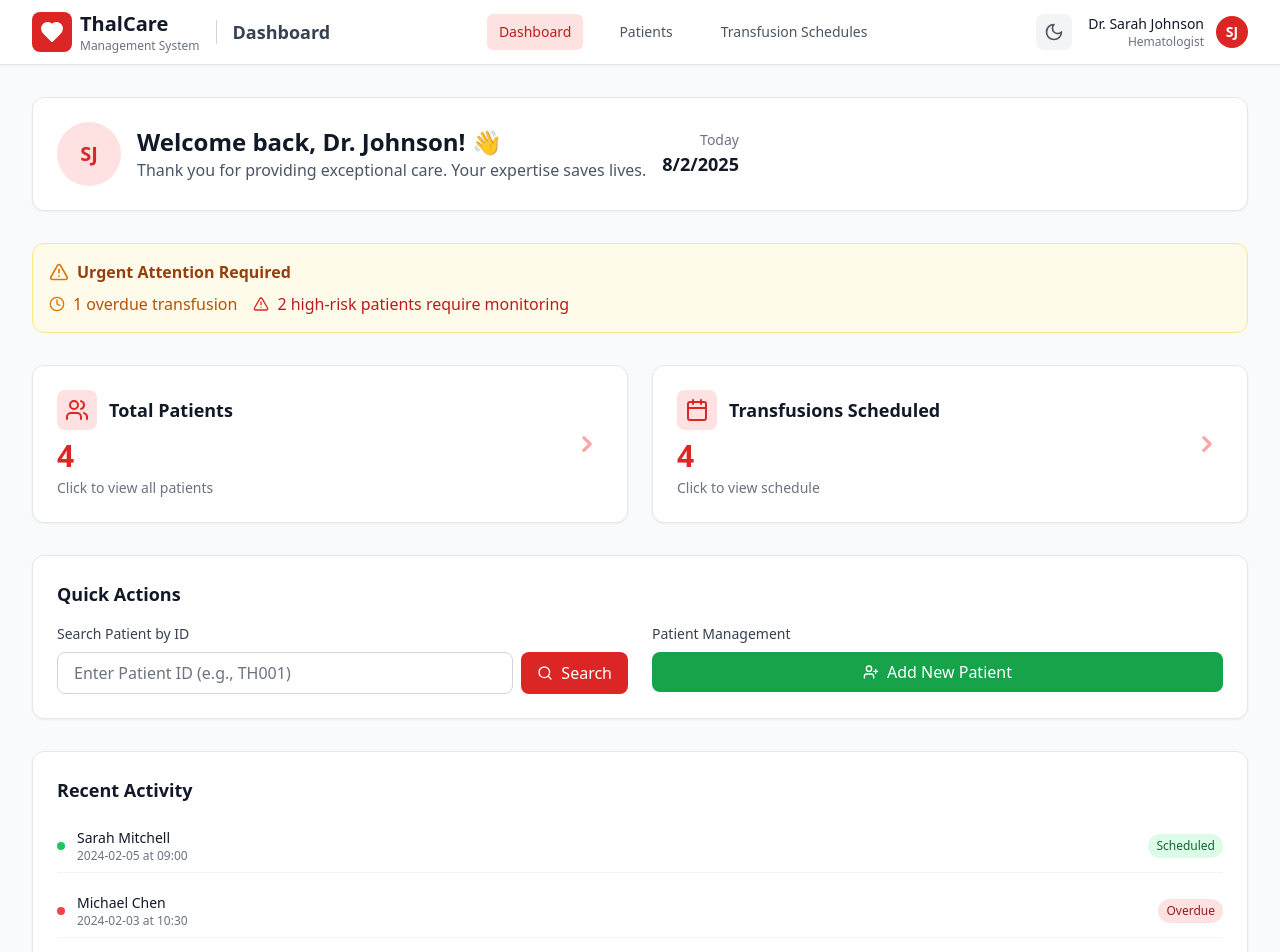
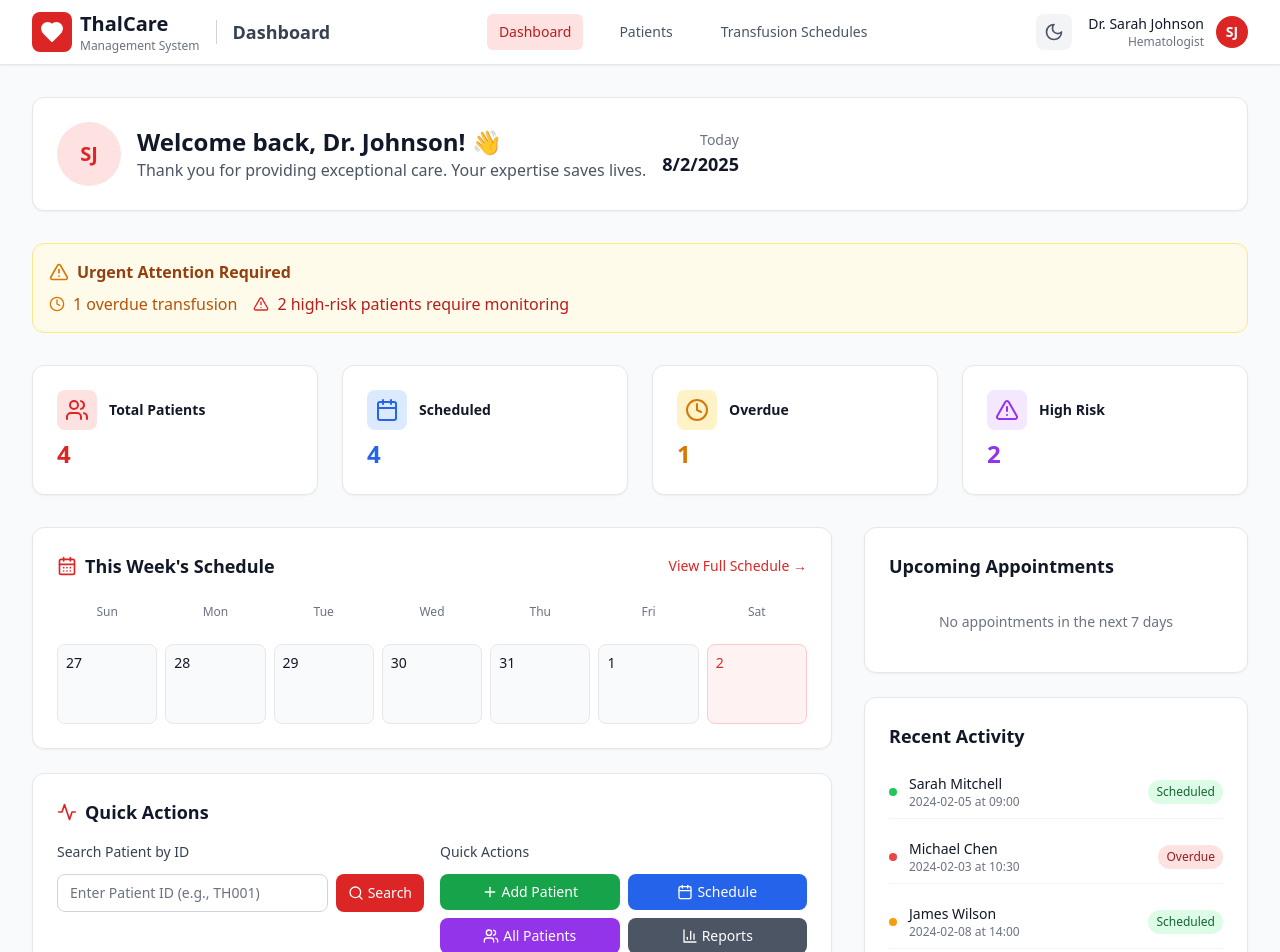
Before and after one commit to arunk0405/Doctors, a React (Vite) app: page / in a window 1280 px wide. Shown: the top 952 px of the page. Built offline with nearby package versions, Linux system fonts and the light colour scheme.

Commit message:
Update Dashboard.tsx
Dashboard Changes

```diff
--- a/src/pages/Dashboard.tsx
+++ b/src/pages/Dashboard.tsx
@@ -1,6 +1,6 @@
 import React, { useState } from 'react';
 import { Link, useNavigate } from 'react-router-dom';
-import { Users, Calendar, Search, UserPlus, AlertTriangle, Clock } from 'lucide-react';
+import { Users, Calendar, Search, UserPlus, AlertTriangle, Clock, CalendarDays, Activity, Plus, BarChart3 } from 'lucide-react';
 import { mockPatients, mockScheduledTransfusions } from '../data/mockData';
 
 const Dashboard: React.FC = () => {
@@ -22,6 +22,43 @@ const Dashboard: React.FC = () => {
     if (e.key === 'Enter') {
       handleSearch();
     }
+  };
+
+  // Get upcoming appointments for the next 7 days
+  const getUpcomingAppointments = () => {
+    const today = new Date();
+    const nextWeek = new Date(today.getTime() + 7 * 24 * 60 * 60 * 1000);
+
+    return mockScheduledTransfusions
+      .filter(t => {
+        const appointmentDate = new Date(t.scheduledDate);
+        return appointmentDate >= today && appointmentDate <= nextWeek;
+      })
+      .sort((a, b) => new Date(a.scheduledDate).getTime() - new Date(b.scheduledDate).getTime());
+  };
+
+  const upcomingAppointments = getUpcomingAppointments();
+
+  // Generate calendar days for current week
+  const getCalendarDays = () => {
+    const today = new Date();
+    const startOfWeek = new Date(today);
+    startOfWeek.setDate(today.getDate() - today.getDay());
+
+    const days = [];
+    for (let i = 0; i < 7; i++) {
+      const day = new Date(startOfWeek);
+      day.setDate(startOfWeek.getDate() + i);
+      days.push(day);
+    }
+    return days;
+  };
+
+  const calendarDays = getCalendarDays();
+
+  const getAppointmentsForDay = (date: Date) => {
+    const dateStr = date.toISOString().split('T')[0];
+    return mockScheduledTransfusions.filter(t => t.scheduledDate === dateStr);
   };
 
   return (
@@ -80,7 +117,7 @@ const Dashboard: React.FC = () => {
       )}
 
       {/* Summary Cards */}
-      <div className="grid grid-cols-1 md:grid-cols-2 gap-6">
+      <div className="grid grid-cols-1 md:grid-cols-2 lg:grid-cols-4 gap-6">
         <Link
           to="/patients"
           className="group bg-white dark:bg-gray-800 p-6 rounded-xl shadow-sm border border-gray-200 dark:border-gray-700 hover:shadow-md hover:border-red-300 dark:hover:border-red-600 transition-all"
@@ -91,21 +128,13 @@ const Dashboard: React.FC = () => {
                 <div className="p-2 bg-red-100 dark:bg-red-900/20 rounded-lg group-hover:bg-red-200 dark:group-hover:bg-red-800/30 transition-colors">
                   <Users className="h-6 w-6 text-red-600 dark:text-red-400" />
                 </div>
-                <h3 className="text-lg font-semibold text-gray-900 dark:text-white">
+                <h3 className="text-sm font-semibold text-gray-900 dark:text-white">
                   Total Patients
                 </h3>
               </div>
-              <p className="text-3xl font-bold text-red-600 dark:text-red-400">
+              <p className="text-2xl font-bold text-red-600 dark:text-red-400">
                 {totalPatients}
               </p>
-              <p className="text-sm text-gray-500 dark:text-gray-400 mt-1">
-                Click to view all patients
-              </p>
-            </div>
-            <div className="text-red-300 dark:text-red-600 group-hover:text-red-500 dark:group-hover:text-red-400 transition-colors">
-              <svg className="w-8 h-8" fill="currentColor" viewBox="0 0 20 20">
-                <path fillRule="evenodd" d="M7.293 14.707a1 1 0 010-1.414L10.586 10 7.293 6.707a1 1 0 011.414-1.414l4 4a1 1 0 010 1.414l-4 4a1 1 0 01-1.414 0z" clipRule="evenodd" />
-              </svg>
             </div>
           </div>
         </Link>
@@ -117,39 +146,124 @@ const Dashboard: React.FC = () => {
           <div className="flex items-center justify-between">
             <div>
               <div className="flex items-center space-x-3 mb-2">
-                <div className="p-2 bg-red-100 dark:bg-red-900/20 rounded-lg group-hover:bg-red-200 dark:group-hover:bg-red-800/30 transition-colors">
-                  <Calendar className="h-6 w-6 text-red-600 dark:text-red-400" />
+                <div className="p-2 bg-blue-100 dark:bg-blue-900/20 rounded-lg group-hover:bg-blue-200 dark:group-hover:bg-blue-800/30 transition-colors">
+                  <Calendar className="h-6 w-6 text-blue-600 dark:text-blue-400" />
                 </div>
-                <h3 className="text-lg font-semibold text-gray-900 dark:text-white">
-                  Transfusions Scheduled
+                <h3 className="text-sm font-semibold text-gray-900 dark:text-white">
+                  Scheduled
                 </h3>
               </div>
-              <p className="text-3xl font-bold text-red-600 dark:text-red-400">
+              <p className="text-2xl font-bold text-blue-600 dark:text-blue-400">
                 {scheduledTransfusions}
               </p>
-              <p className="text-sm text-gray-500 dark:text-gray-400 mt-1">
-                Click to view schedule
-              </p>
-            </div>
-            <div className="text-red-300 dark:text-red-600 group-hover:text-red-500 dark:group-hover:text-red-400 transition-colors">
-              <svg className="w-8 h-8" fill="currentColor" viewBox="0 0 20 20">
-                <path fillRule="evenodd" d="M7.293 14.707a1 1 0 010-1.414L10.586 10 7.293 6.707a1 1 0 011.414-1.414l4 4a1 1 0 010 1.414l-4 4a1 1 0 01-1.414 0z" clipRule="evenodd" />
-              </svg>
             </div>
           </div>
         </Link>
+
+        <div className="bg-white dark:bg-gray-800 p-6 rounded-xl shadow-sm border border-gray-200 dark:border-gray-700">
+          <div className="flex items-center space-x-3 mb-2">
+            <div className="p-2 bg-amber-100 dark:bg-amber-900/20 rounded-lg">
+              <Clock className="h-6 w-6 text-amber-600 dark:text-amber-400" />
+            </div>
+            <h3 className="text-sm font-semibold text-gray-900 dark:text-white">
+              Overdue
+            </h3>
+          </div>
+          <p className="text-2xl font-bold text-amber-600 dark:text-amber-400">
+            {overdueTransfusions}
+          </p>
         </div>
 
-      {/* Search and Actions */}
+        <div className="bg-white dark:bg-gray-800 p-6 rounded-xl shadow-sm border border-gray-200 dark:border-gray-700">
+          <div className="flex items-center space-x-3 mb-2">
+            <div className="p-2 bg-purple-100 dark:bg-purple-900/20 rounded-lg">
+              <AlertTriangle className="h-6 w-6 text-purple-600 dark:text-purple-400" />
+            </div>
+            <h3 className="text-sm font-semibold text-gray-900 dark:text-white">
+              High Risk
+            </h3>
+          </div>
+          <p className="text-2xl font-bold text-purple-600 dark:text-purple-400">
+            {highRiskPatients}
+          </p>
+        </div>
+      </div>
+
+      {/* Main Content Grid */}
+      <div className="grid grid-cols-1 lg:grid-cols-3 gap-8">
+        {/* Left Column - Calendar & Quick Actions */}
+        <div className="lg:col-span-2 space-y-6">
+          {/* Calendar Widget */}
           <div className="bg-white dark:bg-gray-800 rounded-xl shadow-sm p-6 border border-gray-200 dark:border-gray-700">
-        <h3 className="text-lg font-semibold text-gray-900 dark:text-white mb-4">
-          Quick Actions
+            <div className="flex items-center justify-between mb-4">
+              <h3 className="text-lg font-semibold text-gray-900 dark:text-white flex items-center space-x-2">
+                <CalendarDays className="h-5 w-5 text-red-600 dark:text-red-400" />
+                <span>This Week's Schedule</span>
+              </h3>
+              <Link
+                to="/schedule"
+                className="text-sm text-red-600 dark:text-red-400 hover:text-red-700 dark:hover:text-red-300 font-medium"
+              >
+                View Full Schedule →
+              </Link>
+            </div>
+
+            <div className="grid grid-cols-7 gap-2 mb-4">
+              {['Sun', 'Mon', 'Tue', 'Wed', 'Thu', 'Fri', 'Sat'].map(day => (
+                <div key={day} className="text-center text-xs font-medium text-gray-500 dark:text-gray-400 py-2">
+                  {day}
+                </div>
+              ))}
+            </div>
+
+            <div className="grid grid-cols-7 gap-2">
+              {calendarDays.map((day, index) => {
+                const dayAppointments = getAppointmentsForDay(day);
+                const isToday = day.toDateString() === new Date().toDateString();
+
+                return (
+                  <div key={index} className={`relative min-h-[80px] p-2 rounded-lg border transition-colors ${
+                    isToday
+                      ? 'bg-red-50 dark:bg-red-900/20 border-red-200 dark:border-red-800'
+                      : 'bg-gray-50 dark:bg-gray-700/50 border-gray-200 dark:border-gray-600 hover:bg-gray-100 dark:hover:bg-gray-700'
+                  }`}>
+                    <div className={`text-sm font-medium ${
+                      isToday ? 'text-red-600 dark:text-red-400' : 'text-gray-900 dark:text-white'
+                    }`}>
+                      {day.getDate()}
+                    </div>
+                    <div className="mt-1 space-y-1">
+                      {dayAppointments.slice(0, 2).map((appointment, idx) => (
+                        <div key={idx} className={`text-xs px-1 py-0.5 rounded text-white truncate ${
+                          appointment.priority === 'High' ? 'bg-red-500' :
+                          appointment.priority === 'Medium' ? 'bg-amber-500' : 'bg-green-500'
+                        }`}>
+                          {appointment.scheduledTime}
+                        </div>
+                      ))}
+                      {dayAppointments.length > 2 && (
+                        <div className="text-xs text-gray-500 dark:text-gray-400">
+                          +{dayAppointments.length - 2} more
+                        </div>
+                      )}
+                    </div>
+                  </div>
+                );
+              })}
+            </div>
+          </div>
+
+          {/* Quick Actions */}
+          <div className="bg-white dark:bg-gray-800 rounded-xl shadow-sm p-6 border border-gray-200 dark:border-gray-700">
+            <h3 className="text-lg font-semibold text-gray-900 dark:text-white mb-4 flex items-center space-x-2">
+              <Activity className="h-5 w-5 text-red-600 dark:text-red-400" />
+              <span>Quick Actions</span>
             </h3>
 
-        <div className="grid grid-cols-1 lg:grid-cols-2 gap-6">
+            <div className="grid grid-cols-1 md:grid-cols-2 gap-4">
               {/* Patient Search */}
-          <div>
-            <label className="block text-sm font-medium text-gray-700 dark:text-gray-300 mb-2">
+              <div className="space-y-3">
+                <label className="block text-sm font-medium text-gray-700 dark:text-gray-300">
                   Search Patient by ID
                 </label>
                 <div className="flex space-x-2">
@@ -159,11 +273,11 @@ const Dashboard: React.FC = () => {
                     onChange={(e) => setSearchId(e.target.value)}
                     onKeyPress={handleSearchKeyPress}
                     placeholder="Enter Patient ID (e.g., TH001)"
-                className="flex-1 px-4 py-2 border border-gray-300 dark:border-gray-600 rounded-lg bg-white dark:bg-gray-700 text-gray-900 dark:text-white placeholder-gray-500 dark:placeholder-gray-400 focus:ring-2 focus:ring-red-500 focus:border-red-500"
+                    className="flex-1 px-3 py-2 border border-gray-300 dark:border-gray-600 rounded-lg bg-white dark:bg-gray-700 text-gray-900 dark:text-white placeholder-gray-500 dark:placeholder-gray-400 focus:ring-2 focus:ring-red-500 focus:border-red-500 text-sm"
                   />
                   <button
                     onClick={handleSearch}
-                className="px-4 py-2 bg-red-600 hover:bg-red-700 text-white rounded-lg flex items-center space-x-2 transition-colors"
+                    className="px-3 py-2 bg-red-600 hover:bg-red-700 text-white rounded-lg flex items-center space-x-1 transition-colors text-sm"
                   >
                     <Search className="h-4 w-4" />
                     <span>Search</span>
@@ -171,19 +285,82 @@ const Dashboard: React.FC = () => {
                 </div>
               </div>
 
-          {/* Add Patient */}
-          <div>
-            <label className="block text-sm font-medium text-gray-700 dark:text-gray-300 mb-2">
-              Patient Management
+              {/* Action Buttons */}
+              <div className="space-y-3">
+                <label className="block text-sm font-medium text-gray-700 dark:text-gray-300">
+                  Quick Actions
                 </label>
+                <div className="grid grid-cols-2 gap-2">
                   <Link
                     to="/add-patient"
-              className="flex items-center justify-center space-x-2 px-4 py-2 bg-green-600 hover:bg-green-700 text-white rounded-lg transition-colors"
+                    className="flex items-center justify-center space-x-1 px-3 py-2 bg-green-600 hover:bg-green-700 text-white rounded-lg transition-colors text-sm"
                   >
-              <UserPlus className="h-4 w-4" />
-              <span>Add New Patient</span>
+                    <Plus className="h-4 w-4" />
+                    <span>Add Patient</span>
                   </Link>
+                  <Link
+                    to="/schedule"
+                    className="flex items-center justify-center space-x-1 px-3 py-2 bg-blue-600 hover:bg-blue-700 text-white rounded-lg transition-colors text-sm"
+                  >
+                    <Calendar className="h-4 w-4" />
+                    <span>Schedule</span>
+                  </Link>
+                  <Link
+                    to="/patients"
+                    className="flex items-center justify-center space-x-1 px-3 py-2 bg-purple-600 hover:bg-purple-700 text-white rounded-lg transition-colors text-sm"
+                  >
+                    <Users className="h-4 w-4" />
+                    <span>All Patients</span>
+                  </Link>
+                  <button className="flex items-center justify-center space-x-1 px-3 py-2 bg-gray-600 hover:bg-gray-700 text-white rounded-lg transition-colors text-sm">
+                    <BarChart3 className="h-4 w-4" />
+                    <span>Reports</span>
+                  </button>
                 </div>
+              </div>
+            </div>
+          </div>
+        </div>
+
+        {/* Right Column - Upcoming Appointments & Recent Activity */}
+        <div className="space-y-6">
+          {/* Upcoming Appointments */}
+          <div className="bg-white dark:bg-gray-800 rounded-xl shadow-sm p-6 border border-gray-200 dark:border-gray-700">
+            <h3 className="text-lg font-semibold text-gray-900 dark:text-white mb-4">
+              Upcoming Appointments
+            </h3>
+            <div className="space-y-3">
+              {upcomingAppointments.length === 0 ? (
+                <p className="text-gray-500 dark:text-gray-400 text-sm text-center py-4">
+                  No appointments in the next 7 days
+                </p>
+              ) : (
+                upcomingAppointments.map((appointment) => (
+                  <div key={appointment.id} className="flex items-center justify-between p-3 rounded-lg bg-gray-50 dark:bg-gray-700/50">
+                    <div className="flex items-center space-x-3">
+                      <div className={`w-3 h-3 rounded-full ${
+                        appointment.status === 'Overdue' ? 'bg-red-500' :
+                        appointment.priority === 'High' ? 'bg-amber-500' : 'bg-green-500'
+                      }`} />
+                      <div>
+                        <p className="text-sm font-medium text-gray-900 dark:text-white">
+                          {appointment.patientName}
+                        </p>
+                        <p className="text-xs text-gray-500 dark:text-gray-400">
+                          {new Date(appointment.scheduledDate).toLocaleDateString()} at {appointment.scheduledTime}
+                        </p>
+                      </div>
+                    </div>
+                    <span className={`px-2 py-1 text-xs rounded-full ${
+                      appointment.status === 'Overdue'
+                        ? 'bg-red-100 text-red-800 dark:bg-red-900/20 dark:text-red-400'
+                        : 'bg-green-100 text-green-800 dark:bg-green-900/20 dark:text-green-400'
+                    }`}>
+                      {appointment.status}
+                    </span>
+                  </div>
+                ))
+              )}
             </div>
           </div>
 
@@ -193,7 +370,7 @@ const Dashboard: React.FC = () => {
               Recent Activity
             </h3>
             <div className="space-y-3">
-          {mockScheduledTransfusions.slice(0, 3).map((transfusion) => (
+              {mockScheduledTransfusions.slice(0, 4).map((transfusion) => (
                 <div key={transfusion.id} className="flex items-center justify-between py-2 border-b border-gray-100 dark:border-gray-700 last:border-b-0">
                   <div className="flex items-center space-x-3">
                     <div className={`w-2 h-2 rounded-full ${
@@ -221,6 +398,8 @@ const Dashboard: React.FC = () => {
             </div>
           </div>
         </div>
+      </div>
+    </div>
   );
 };
 
```
Lines whose indentation alone changed are shown as unchanged.
